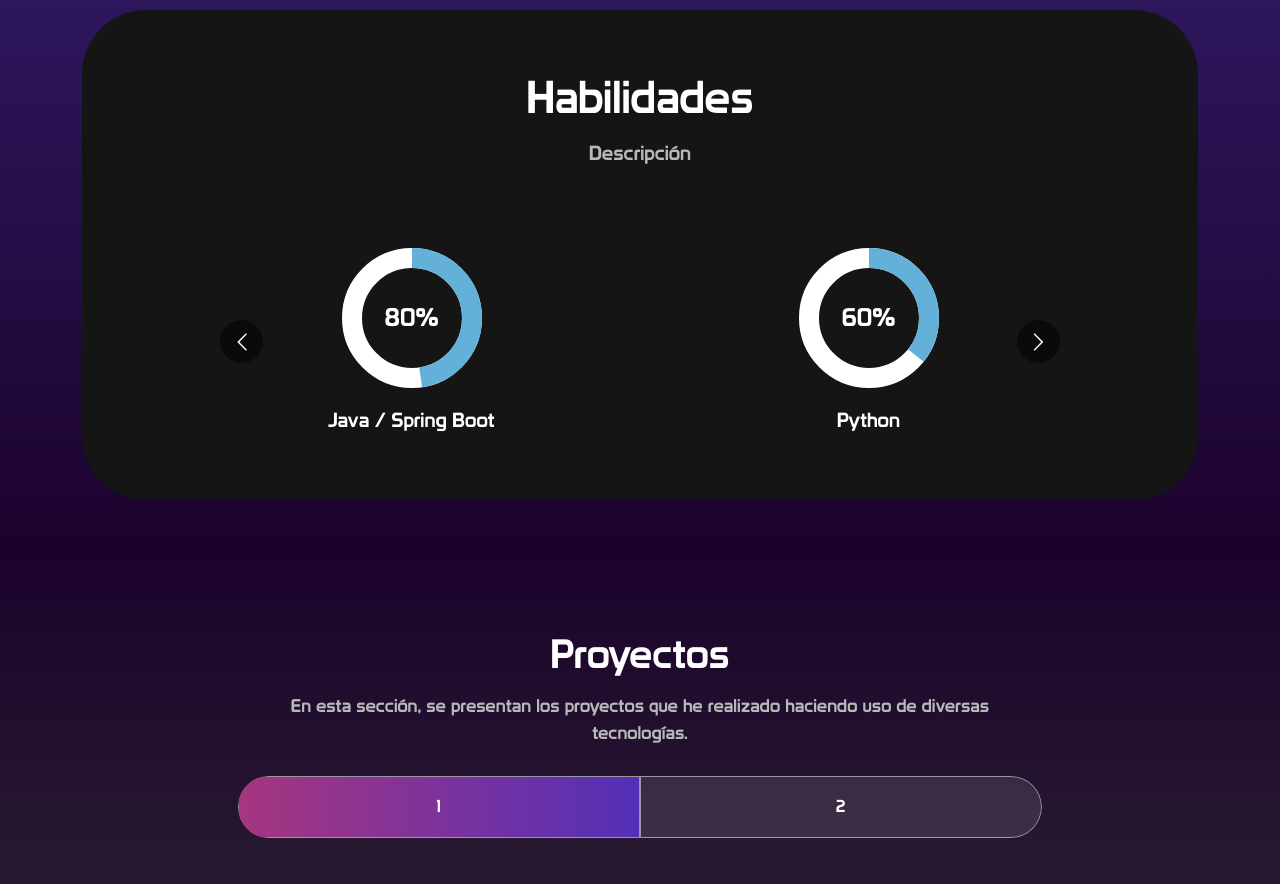
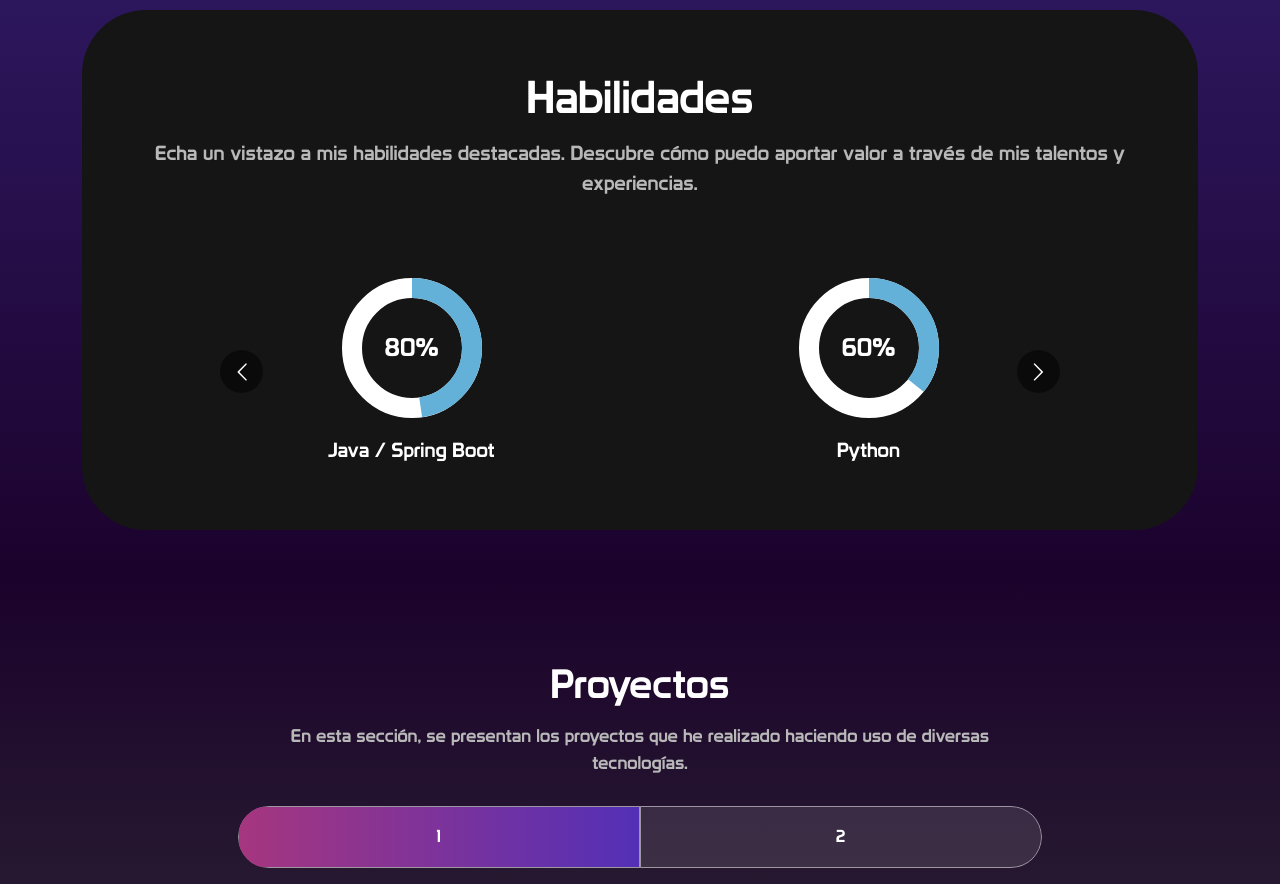
Before and after one commit to HenryBonillaDev/Portfolio, a React (Create React App) app: page / in a window 1280 px wide. Shown: the part 940-1824 px from the top of the page. Built offline with nearby package versions, Linux system fonts and the light colour scheme.

Commit message:
description

```diff
--- a/src/components/Skills.js
+++ b/src/components/Skills.js
@@ -32,7 +32,7 @@ export const Skills = () => {
                             <h2>
                                 Habilidades
                             </h2>
-                            <p>Descripción</p>
+                            <p>Echa un vistazo a mis habilidades destacadas. Descubre cómo puedo aportar valor a través de mis talentos y experiencias.</p>
                             <Carousel className="skill-slider" responsive={responsive} infinite={true} >
                                 <div className="item">
                                     <Percentage percentage={80} color="#63b1d8"></Percentage>
```
